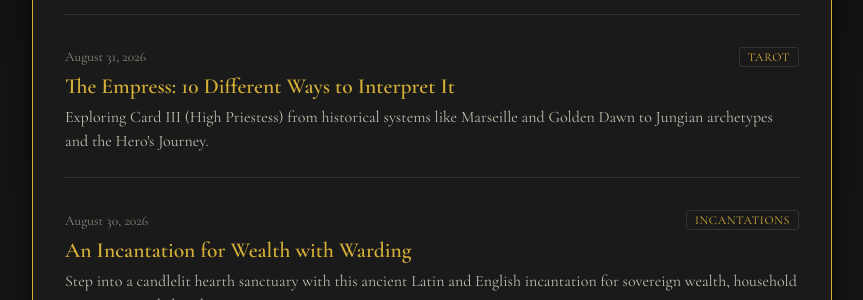
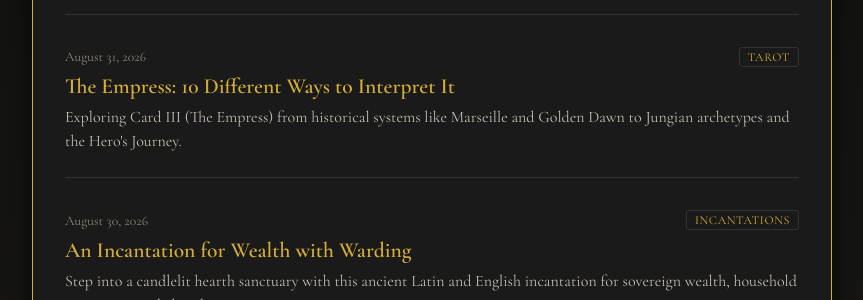
Before and after one commit to maf187/the-gilded-sigil, a Jekyll site: the page built from articles.html, in a window 1280 px wide. Shown: the part 582-882 px from the top of the page, without its empty margins (208-1071 px from the left). Built offline with Jekyll 4.4.1, drawn with Linux system fonts in a browser that asks for light colours.

Commit message:
Fix summary card title in post
Corrected the card title from 'High Priestess' to 'The Empress' in the summary.

```diff
--- a/_posts/2026-08-31-the-empress:-10-different-ways-to-interpret-it.md
+++ b/_posts/2026-08-31-the-empress:-10-different-ways-to-interpret-it.md
@@ -2,7 +2,7 @@
 layout: post
 title: "The Empress: 10 Different Ways to Interpret It"
 date: 2026-08-31
-summary: "Exploring Card III (High Priestess) from historical systems like Marseille and Golden Dawn to Jungian archetypes and the Hero's Journey."
+summary: "Exploring Card III (The Empress) from historical systems like Marseille and Golden Dawn to Jungian archetypes and the Hero's Journey."
 category: tarot
 tags: [tarot, major-arcana, card-study]
 ---
```
